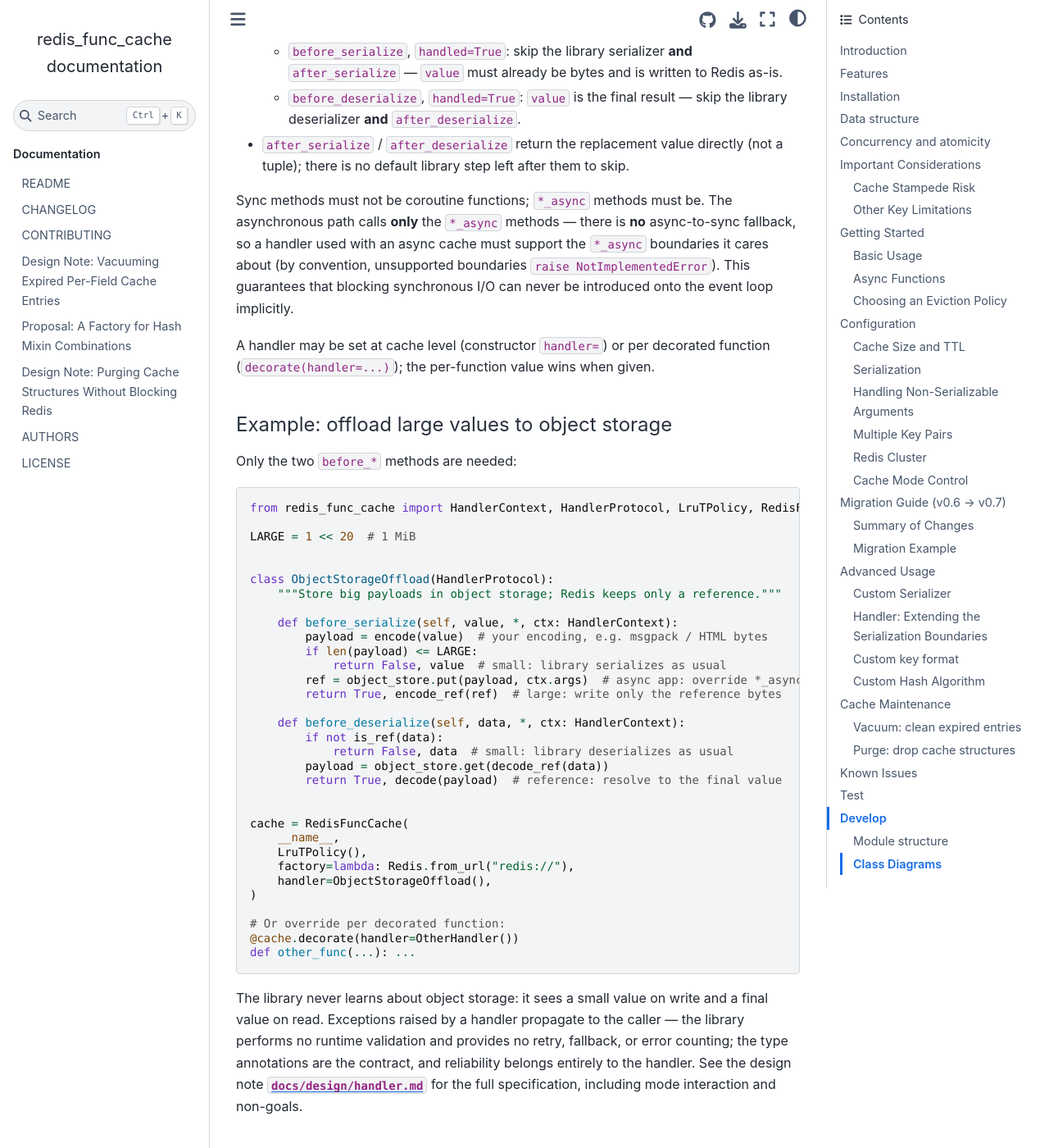
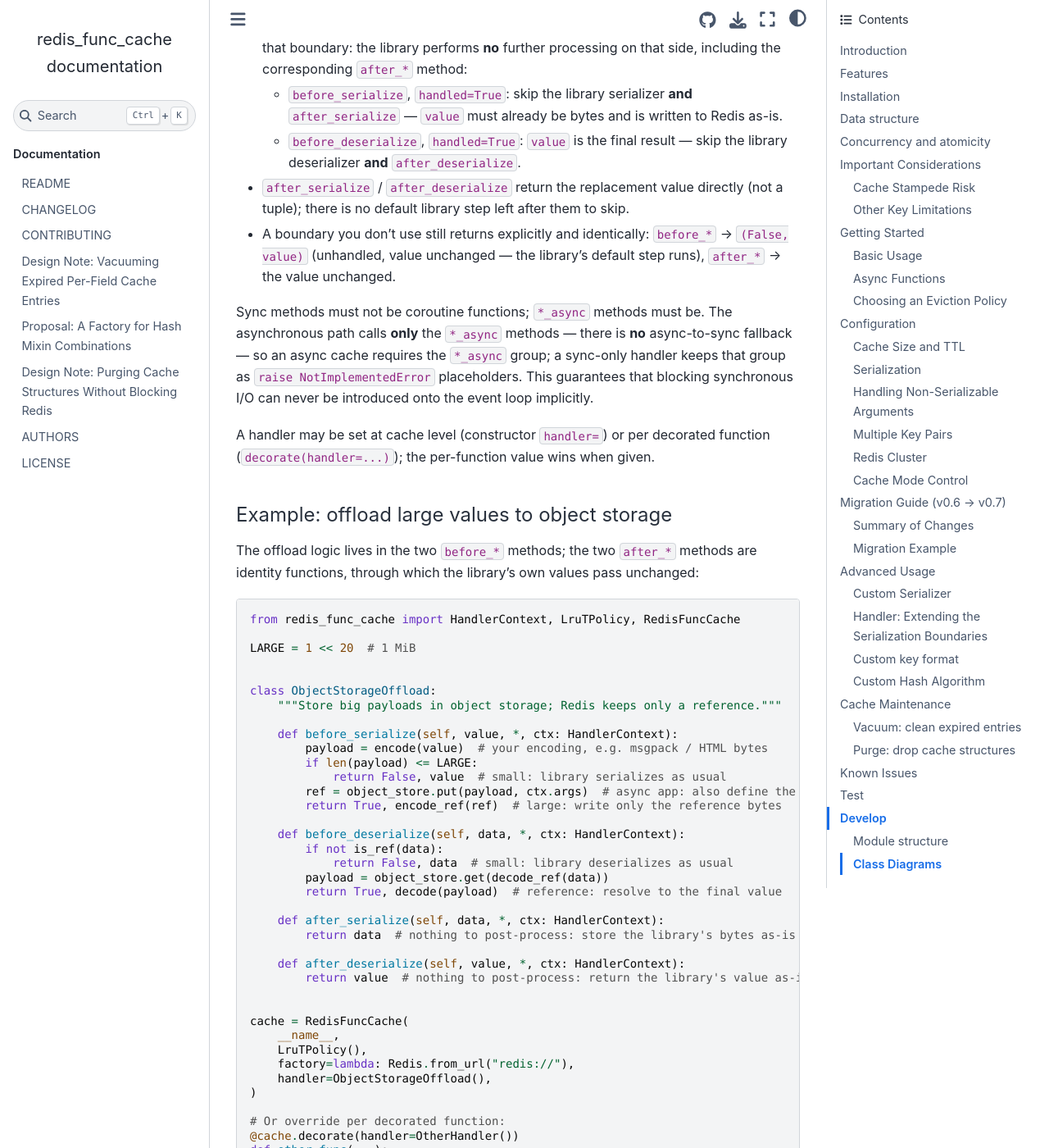
Before and after one commit to tanbro/redis_func_cache, a Sphinx documentation site: the page built from docs/README.include.md, in a window 1280 px wide and 1400 px high, scrolled down 20906 px. Shown: the whole window at 82% size. Built offline with Sphinx 7.4.7 and the Sphinx Book theme 1.1.4, drawn with Linux system fonts in a browser that asks for light colours; pages that are not in the unit, such as notebooks, are missing from menus; some of the changed text lies outside the part shown.

Commit message:
docs: restate handler contract as static groups with identity returns

````diff
--- a/README.md
+++ b/README.md
@@ -659,9 +659,9 @@
 
 ### Handler: Extending the Serialization Boundaries
 
-When `serializer` is not enough — you need **async I/O**, **per-invocation context**, or the ability to **override only one direction** while keeping the library's default on the other — pass a `handler` to the cache constructor.
+When `serializer` is not enough — you need **async I/O**, **per-invocation context**, or the ability to **take over only one direction** while keeping the library's default on the other — pass a `handler` to the cache constructor.
 
-A handler wraps four boundaries. `HandlerProtocol` is a pure structural protocol — implementations need not inherit from it; implement the boundaries you support, and have unsupported ones `raise NotImplementedError` (the standard file-like-object pattern). The library calls the methods statically; there is no runtime validation, the type annotations are the contract:
+A handler wraps four boundaries. `HandlerProtocol` is a pure structural protocol — implementations need not inherit from it; matching its signatures is the contract, checked statically. The eight methods form two groups (sync and `*_async`): implement at least the group your execution path uses — both if you serve both — and keep the other group as `raise NotImplementedError` placeholders if unused. Within an implemented group every method is defined: boundaries you don't use return their input unchanged and unhandled — `before_*`: `(False, value)`, `after_*`: the value:
 
 | Boundary | Sync | Async |
 | --- | --- | --- |
@@ -673,7 +673,7 @@
 **When to use which:**
 
 - Encoding format only (JSON, msgpack, …) or a sync custom encoding → use [`serializer`][].
-- Async I/O, call context (`keys` / `args` / `func`), or partial override of the library's own steps → use `handler`.
+- Async I/O, call context (`keys` / `args` / `func`), or taking over part of the library's own steps → use `handler`.
 - The two combine: `serializer` defines the default encoding; `handler` may replace bytes at any boundary.
 
 #### Handler context
@@ -698,29 +698,30 @@
   - `before_serialize`, `handled=True`: skip the library serializer **and** `after_serialize` — `value` must already be bytes and is written to Redis as-is.
   - `before_deserialize`, `handled=True`: `value` is the final result — skip the library deserializer **and** `after_deserialize`.
 - `after_serialize` / `after_deserialize` return the replacement value directly (not a tuple); there is no default library step left after them to skip.
+- A boundary you don't use still returns explicitly and identically: `before_*` → `(False, value)` (unhandled, value unchanged — the library's default step runs), `after_*` → the value unchanged.
 
-Sync methods must not be coroutine functions; `*_async` methods must be. The asynchronous path calls **only** the `*_async` methods — there is **no** async-to-sync fallback, so a handler used with an async cache must support the `*_async` boundaries it cares about (by convention, unsupported boundaries `raise NotImplementedError`). This guarantees that blocking synchronous I/O can never be introduced onto the event loop implicitly.
+Sync methods must not be coroutine functions; `*_async` methods must be. The asynchronous path calls **only** the `*_async` methods — there is **no** async-to-sync fallback — so an async cache requires the `*_async` group; a sync-only handler keeps that group as `raise NotImplementedError` placeholders. This guarantees that blocking synchronous I/O can never be introduced onto the event loop implicitly.
 
 A handler may be set at cache level (constructor `handler=`) or per decorated function (`decorate(handler=...)`); the per-function value wins when given.
 
 #### Example: offload large values to object storage
 
-Only the two `before_*` methods are needed:
+The offload logic lives in the two `before_*` methods; the two `after_*` methods are identity functions, through which the library's own values pass unchanged:
 
 ```python
-from redis_func_cache import HandlerContext, HandlerProtocol, LruTPolicy, RedisFuncCache
+from redis_func_cache import HandlerContext, LruTPolicy, RedisFuncCache
 
 LARGE = 1 << 20  # 1 MiB
 
 
-class ObjectStorageOffload(HandlerProtocol):
+class ObjectStorageOffload:
     """Store big payloads in object storage; Redis keeps only a reference."""
 
     def before_serialize(self, value, *, ctx: HandlerContext):
         payload = encode(value)  # your encoding, e.g. msgpack / HTML bytes
         if len(payload) <= LARGE:
             return False, value  # small: library serializes as usual
-        ref = object_store.put(payload, ctx.args)  # async app: override *_async methods too
+        ref = object_store.put(payload, ctx.args)  # async app: also define the *_async methods
         return True, encode_ref(ref)  # large: write only the reference bytes
 
     def before_deserialize(self, data, *, ctx: HandlerContext):
@@ -728,6 +729,12 @@
             return False, data  # small: library deserializes as usual
         payload = object_store.get(decode_ref(data))
         return True, decode(payload)  # reference: resolve to the final value
+
+    def after_serialize(self, data, *, ctx: HandlerContext):
+        return data  # nothing to post-process: store the library's bytes as-is
+
+    def after_deserialize(self, value, *, ctx: HandlerContext):
+        return value  # nothing to post-process: return the library's value as-is
 
 
 cache = RedisFuncCache(
@@ -742,7 +749,7 @@
 def other_func(...): ...
 ```
 
-The library never learns about object storage: it sees a small value on write and a final value on read. Exceptions raised by a handler propagate to the caller — the library performs no runtime validation and provides no retry, fallback, or error counting; the type annotations are the contract, and reliability belongs entirely to the handler. See the design note [`docs/design/handler.md`](docs/design/handler.md) for the full specification, including mode interaction and non-goals.
+The library never learns about object storage: it sees a small value on write and a final value on read. Exceptions raised by a handler propagate to the caller — the library provides no retry, fallback, or error counting; reliability belongs entirely to the handler. See the design note [`docs/design/handler.md`](docs/design/handler.md) for the full specification, including mode interaction and non-goals.
 
 ### Custom key format
 
--- a/docs/design/handler.md
+++ b/docs/design/handler.md
@@ -20,9 +20,9 @@
 
 1. **Synchronous only.** A serializer must return immediately. Writing to or reading from object storage is I/O; doing it synchronously blocks the caller or the event loop.
 2. **No call context.** A serializer receives only the value. It cannot see the cache keys, hash field, decorated function, or invocation arguments — all of which an offload handler typically needs to build a storage key or path.
-3. **All-or-nothing override.** Providing a custom serializer replaces both directions. There is no way to override only the write path (or only the read path) while keeping the library's default encoding on the other side.
+3. **All-or-nothing.** Providing a custom serializer replaces both directions. There is no way to take over only the write path (or only the read path) while keeping the library's default encoding on the other side.
 
-A handler addresses all three: it supports async methods, receives a call context, and each of the four boundaries is independently optional — an implementation simply does not support the boundaries it does not need.
+A handler addresses all three: it supports async methods, receives a call context, and **can take over each of the four boundaries individually** — at any boundary it does not take over (identity, or `handled=False`), the library's own default step runs unchanged.
 
 ### Concrete use case
 
@@ -39,7 +39,7 @@
 3. Symmetric. Handlers exist on both the write path and the read path, with one uniform short-circuit rule (see Return Conventions).
 4. Async aware. Handlers work for both synchronous and asynchronous decorated functions, via paired sync and `*_async` methods. There is **no** async-to-sync fallback: the asynchronous path calls only `*_async` methods.
 5. Non-invasive. The core cache logic — key calculation, Lua scripts, eviction — is unchanged; the serializer hot path is untouched.
-6. Optional methods. `HandlerProtocol` is a pure structural protocol; an implementation decides which boundaries to support, and unsupported ones raise `NotImplementedError`.
+6. Static contract. The type annotations on `HandlerProtocol` are the contract, checked statically. An implementation provides at least one method group — sync or `*_async` — matching its execution path (both when it serves both paths), and the group it does not use may be kept as `raise NotImplementedError` placeholders. Within a provided group every method is defined, and a boundary it does not need returns its identity value (`before_*` → `(False, value)`, `after_*` → `return value`).
 
 ## Non-Goals
 
@@ -59,17 +59,17 @@
 | Sync custom encoding | ✅ preferred | overkill |
 | Async I/O (object storage, remote fetch) | ❌ sync only | ✅ |
 | Needs keys / args / func context | ❌ value only | ✅ |
-| Override one direction, keep library default on the other | ❌ both required | ✅ per-boundary optional |
+| Take over one direction, keep library default on the other | ❌ both required | ✅ per-boundary |
 | Post-process deserialized value (enrichment, validation) | possible inside `des` | ✅ clearer at `after_deserialize` |
 | Compress/encrypt library-produced bytes | ❌ | ✅ at `after_serialize` |
 
-Rule of thumb: if you are only choosing an encoding, use `serializer`. If you need async I/O, call context, or partial override of the library's own steps, use `handler`. The two may be combined: `serializer` defines the default encoding; `handler` may replace bytes at any boundary.
+Rule of thumb: if you are only choosing an encoding, use `serializer`. If you need async I/O, call context, or taking over part of the library's own steps, use `handler`. The two may be combined: `serializer` defines the default encoding; `handler` may replace bytes at any boundary.
 
 ## The Handler Methods
 
 The handler interface defines eight methods: four boundaries, each with a sync and an async variant.
 
-`HandlerProtocol` is a **pure structural protocol** — signatures only, no implementation bodies, and implementations need not inherit from it (any class whose methods match the signatures is a valid handler). An implementation decides which boundaries to support, and whether to support them synchronously, asynchronously, or both; unsupported boundaries `raise NotImplementedError` — the standard file-like-object pattern. The execution paths call the methods **statically, one to one**, and what happens when an unsupported boundary is reached is entirely the implementation's business.
+`HandlerProtocol` is a **pure structural protocol** — signatures only, no implementation bodies, and implementations need not inherit from it (any class whose methods match the signatures is a valid handler). The type annotations are the contract, checked statically. The eight methods form two groups: the four plain names for the synchronous path, the four `*_async` coroutine functions for the asynchronous path. An implementation provides at least the group its execution path uses — both when it serves both paths — and the group it does not use may be kept as `raise NotImplementedError` placeholders (the standard file-like-object pattern). Within a provided group every method is defined; a boundary the implementation does not need returns its input unchanged and unhandled (`before_*` → `(False, value)`, `after_*` → `return value`), so the library's default step runs as usual.
 
 | Boundary | Sync method | Async method |
 |---|---|---|
@@ -139,7 +139,7 @@
 - `after_serialize`: replaces the bytes about to be written to Redis (compression, encryption, prefixes).
 - `after_deserialize`: replaces the deserialized result (enrichment, validation, type conversion).
 
-When an after-boundary method is not implemented, the library uses its own value unchanged.
+A handler that does not care about an after-boundary returns its input unchanged — the identity function — through which the library's own value passes unchanged.
 
 ## Read Path and Write Path
 
@@ -153,7 +153,7 @@
 
 The value returned to the caller is always the original return value of the user function. The handler affects what is stored, not what is returned.
 
-Unimplemented `before_serialize` degenerates to "serialize the original return value"; unimplemented `after_serialize` is then skipped.
+A handler that does not care about a boundary states so explicitly by returning its identity value — `before_serialize` → `(False, exec_retval)` and `after_serialize` → its input — through which the path degenerates to "serialize the original return value".
 
 ### Read path
 
@@ -164,7 +164,7 @@
 3. The library calls `before_deserialize` with the bytes.
 4. The returned `value` replaces the working bytes. If `handled` is True, `value` is the final result: return it directly. If `handled` is False, deserialize `value`, call `after_deserialize` with the deserialized value, and return the replacement.
 
-Unimplemented `before_deserialize` degenerates to "deserialize the bytes read from Redis"; unimplemented `after_deserialize` is then skipped.
+As on the write path, a handler that does not care about a boundary states so explicitly by returning its identity value — `before_deserialize` → `(False, cached)` and `after_deserialize` → its input — through which the path degenerates to "deserialize the bytes read from Redis".
 
 ## Interaction with Cache Mode
 
@@ -185,9 +185,9 @@
 
 The interface uses **paired method names**, with **no async-to-sync fallback**:
 
-1. The synchronous path calls the non-`_async` methods. These **must not** be coroutine functions; the library calls them without awaiting. Violations raise `TypeError` at construction.
-2. The asynchronous path calls **only** the `*_async` methods, which **must** be coroutine functions; the library awaits them. A handler used with an async cache must support the `*_async` boundaries it cares about; reaching an unsupported boundary raises whatever the implementation raises (by convention, `NotImplementedError`).
-3. A sync-only handler therefore works **only** with synchronous caches. On an asynchronous cache, reaching an unimplemented `*_async` boundary surfaces the implementation's own failure (a missing attribute, or `NotImplementedError` by convention). This is deliberate: the alternative — awaiting or running sync methods on the event loop — invites blocking I/O inside async code.
+1. The synchronous path calls the non-`_async` methods. These **must not** be coroutine functions; the library calls them without awaiting. The distinction is part of the signatures, checked statically.
+2. The asynchronous path calls **only** the `*_async` methods, which **must** be coroutine functions; the library awaits them. A handler used with an async cache provides the `*_async` group; a sync-only handler keeps that group as `raise NotImplementedError` placeholders.
+3. A sync-only handler therefore works **only** with synchronous caches; on an asynchronous cache it fails fast at its `NotImplementedError` placeholders. This is deliberate: the alternative — awaiting or running sync methods on the event loop — invites blocking I/O inside async code.
 4. A handler may mix sync and async methods freely across boundaries.
 
 ## No Runtime Validation
@@ -217,13 +217,13 @@
 
 ## Example: Object Storage Offload
 
-Implement two methods: `before_serialize` and `before_deserialize`.
+Implement the two `before_*` methods with the offload logic, and the two `after_*` methods as identity functions.
 
 **Write** — in `before_serialize`: if the value is small, return `(False, value)` and the library stores it in Redis as usual. If it is large, upload the payload to object storage (using `ctx.args` / `ctx.kwds` to build a stable reference), build a small encoded reference (bytes), and return `(True, reference_bytes)`. The library skips its serializer and `after_serialize`, and stores only the reference.
 
 **Read** — in `before_deserialize`: if the bytes are a normal small value, return `(False, bytes)` and the library deserializes as usual. If they are a reference, fetch the payload from object storage, parse it, and return `(True, final_value)`. The library skips its deserializer and `after_deserialize`, and returns the value directly.
 
-Only the two `before_*` methods are needed; `after_*` are unimplemented and fall through. The library remains unaware of object storage — it sees a small value on write and a final value on read.
+The two `before_*` methods carry all the offload logic; `after_serialize` / `after_deserialize` are implemented as identity functions, through which the library's own values pass unchanged. The library remains unaware of object storage — it sees a small value on write and a final value on read.
 
 ## Backward Compatibility
 
@@ -267,7 +267,7 @@
 
 ### A base handler with no-op default implementations
 
-Rejected (including the intermediate design of a Protocol carrying default method bodies — a conflation of `Protocol`, which is purely structural, with `ABC`, which is nominal and may carry implementations). Defaults would force the library to pick a behavior for unsupported boundaries and push handlers into inheritance. Instead, `HandlerProtocol` is pure and implementations `raise NotImplementedError` for boundaries they do not support — the standard file-like-object pattern, with no runtime machinery in the library.
+Rejected (including the intermediate design of a Protocol carrying default method bodies — a conflation of `Protocol`, which is purely structural, with `ABC`, which is nominal and may carry implementations). Defaults would force the library to pick a behavior for unsupported boundaries and push handlers into inheritance. Instead, `HandlerProtocol` is pure: an implementation provides the group its execution path uses — every method of that group defined, identity returns where the boundary is unused — and keeps the group it does not use as `raise NotImplementedError` placeholders, with no runtime machinery in the library.
 
 ### Async-to-sync fallback on the asynchronous path
 
@@ -291,7 +291,7 @@
 6. Uniform short-circuit rule: `handled=True` skips the library's remaining steps on that side, including the `after_*` method. *(Done.)*
 7. Handler context uses the same excludes-filtered effective arguments as key calculation. *(Done.)*
 8. Respect cache mode. *(Done: handlers only run inside `mode.read` / `mode.write`.)*
-9. Tests: no handler, full handler, subsets, sync/async, `handled` True/False per boundary, short-circuit, per-function override, mode interaction, frozen context. *(Done: `tests/test_handler.py`.)*
+9. Tests: no handler, full handler, identity-only boundaries, sync/async, `handled` True/False per boundary, short-circuit, per-function override, mode interaction, frozen context. *(Done: `tests/test_handler.py`.)*
 10. Document the handler system and offload use case in the README. *(Done.)*
 11. Export `HandlerProtocol` and `HandlerContext` from the package root. *(Done.)*
 
````
Also changed, not shown: other parts of docs/design/handler.md (+2 -2 lines), CHANGELOG.md (+1 -1 lines), 2 other files.
